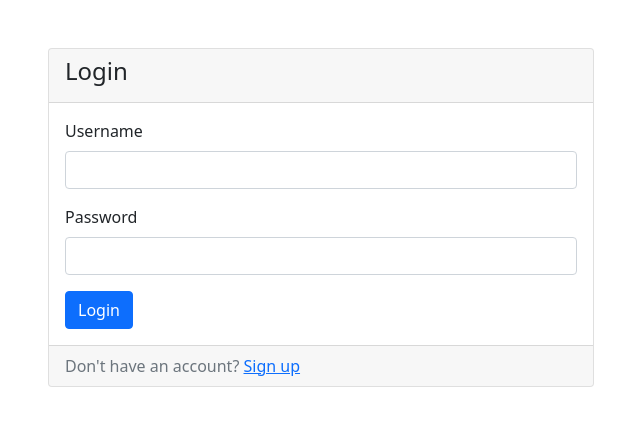
After one commit to jimphowe/TacTicToe.io, a Django app: page /login/ in a window 1280 px wide. The commit adds this page. Shown: the top 426 px of the page, without its empty margins (319-959 px from the left). Run offline with Django 5.2, Linux system fonts and the light colour scheme.

Commit message:
add Users and UserProfiles, handle login, signup, logout

```diff
--- a/tictactoebackend/urls.py
+++ b/tictactoebackend/urls.py
@@ -16,11 +16,15 @@ Including another URLconf
 """
 from django.contrib import admin
 from django.urls import path
-from tictactoefrontend.views import home, multiplayer_view, singleplayer_view, singleplayer_setup_view, handle_move
+from django.contrib.auth.views import LoginView, LogoutView
+from tictactoefrontend.views import home, signup, multiplayer_view, singleplayer_view, singleplayer_setup_view, handle_move
 
 urlpatterns = [
     path('admin/', admin.site.urls),
     path('', home, name='home'),
+    path('signup/', signup, name='signup'),
+    path('login/', LoginView.as_view(template_name='login.html'), name='login'),
+    path('logout/', LogoutView.as_view(next_page='/'), name='logout'),
     path('multiplayer', multiplayer_view, name='multiplayer_view'),
     path('singleplayer/setup/', singleplayer_setup_view, name='singleplayer_setup_view'),
     path('singleplayer/play/', singleplayer_view, name='singleplayer_view'),
--- a/tictactoefrontend/apps.py
+++ b/tictactoefrontend/apps.py
@@ -4,3 +4,6 @@ from django.apps import AppConfig
 class TictactoefrontendConfig(AppConfig):
     default_auto_field = 'django.db.models.BigAutoField'
     name = 'tictactoefrontend'
+
+    def ready(self):
+        import tictactoefrontend.signals
--- /dev/null
+++ b/tictactoefrontend/templates/login.html
@@ -0,0 +1,43 @@
+<!DOCTYPE html>
+<html lang="en">
+<head>
+    <meta charset="UTF-8">
+    <meta name="viewport" content="width=device-width, initial-scale=1.0">
+    <title>Login</title>
+    <!-- Bootstrap CSS -->
+    <link href="https://cdn.jsdelivr.net/npm/bootstrap@5.1.3/dist/css/bootstrap.min.css" rel="stylesheet">
+</head>
+<body>
+    <div class="container mt-5">
+        <div class="row justify-content-center">
+            <div class="col-md-6">
+                <div class="card">
+                    <div class="card-header">
+                        <h4>Login</h4>
+                    </div>
+                    <div class="card-body">
+                        <form method="post" action="{% url 'login' %}">
+                            {% csrf_token %}
+                            <div class="mb-3">
+                                <label for="username" class="form-label">Username</label>
+                                <input type="text" class="form-control" id="username" name="username" required>
+                            </div>
+                            <div class="mb-3">
+                                <label for="password" class="form-label">Password</label>
+                                <input type="password" class="form-control" id="password" name="password" required>
+                            </div>
+                            <button type="submit" class="btn btn-primary">Login</button>
+                        </form>
+                    </div>
+                    <div class="card-footer text-muted">
+                        Don't have an account? <a href="{% url 'signup' %}">Sign up</a>
+                    </div>
+                </div>
+            </div>
+        </div>
+    </div>
+
+    <!-- Bootstrap Bundle with Popper -->
+    <script src="https://cdn.jsdelivr.net/npm/bootstrap@5.1.3/dist/js/bootstrap.bundle.min.js"></script>
+</body>
+</html>
```
Also changed, not shown: tictactoebackend/settings.py (+13 -12 lines), tictactoefrontend/forms.py (added, +10 -0 lines), tictactoefrontend/models.py (+21 -0 lines), tictactoefrontend/signals.py (added, +9 -0 lines), tictactoefrontend/templates/index.html (+10 -0 lines), tictactoefrontend/templates/signup.html (added, +15 -0 lines), tictactoefrontend/views.py (+21 -0 lines), tictactoefrontend/migrations/0001_initial.py (added), tictactoefrontend/migrations/0002_userprofile_delete_profile.py (added).
